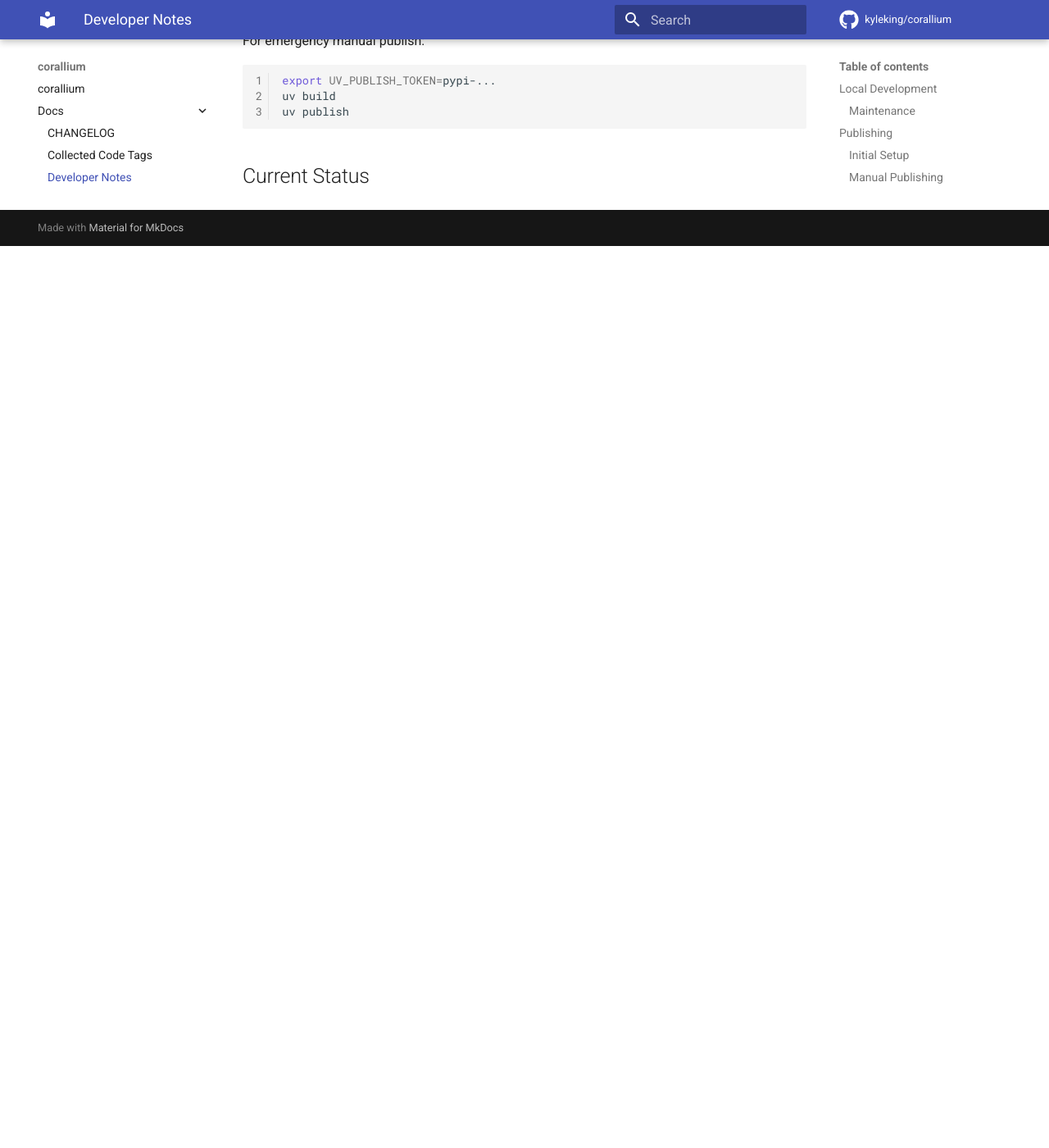
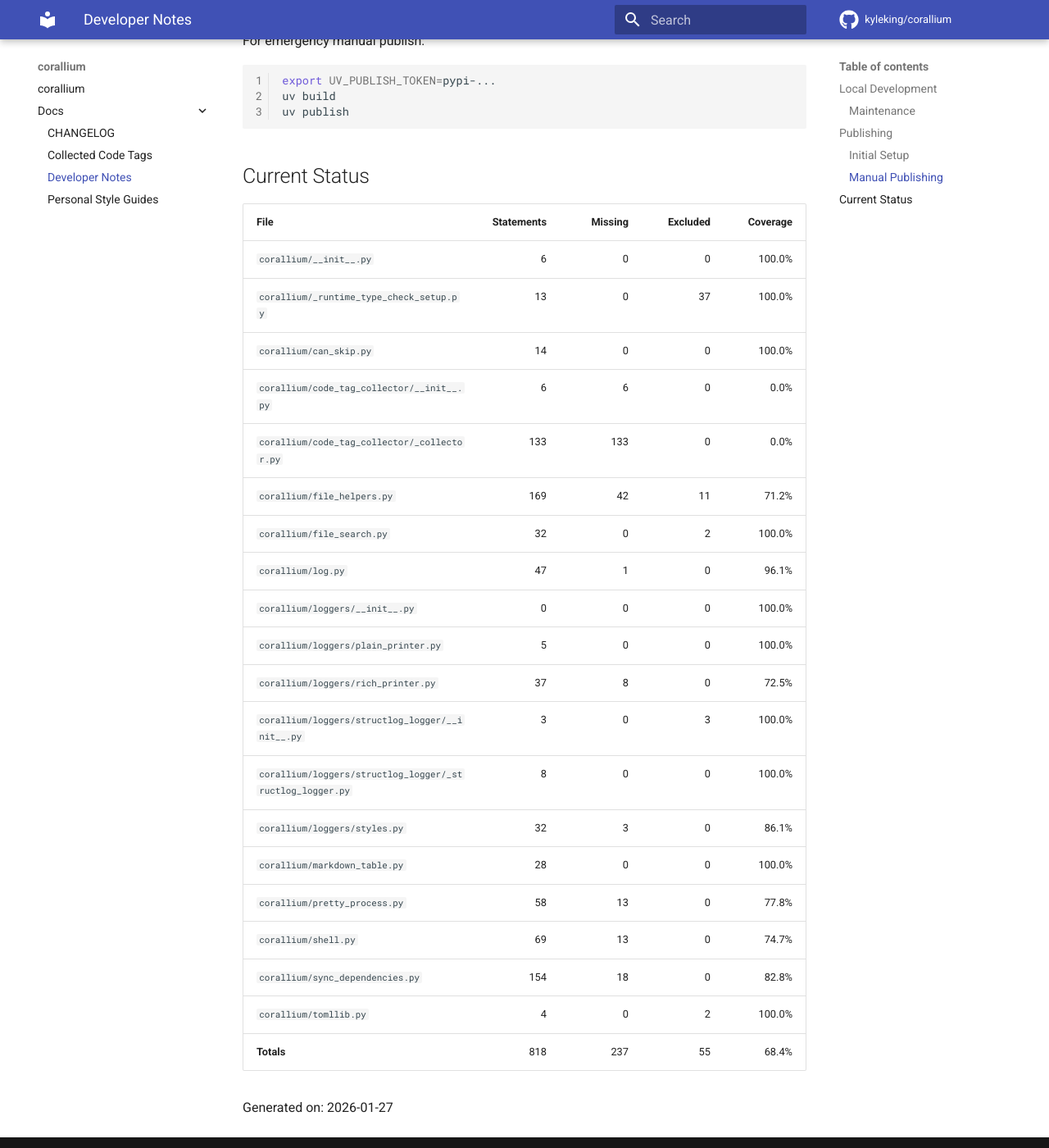
Before and after one commit to KyleKing/corallium, an MkDocs documentation site: the page built from docs/docs/DEVELOPER_GUIDE.md, in a window 1280 px wide and 1400 px high, scrolled down 1343 px. Shown: the whole window at 82% size. Built offline with MkDocs 1.6.1 and Material for MkDocs 9.7.7, drawn with Linux system fonts in a browser that asks for light colours; comment, search, counter and statistics services are not loaded; before the commit the page ends 1643 px from its top, so only the background shows below that.

Commit message:
docs: update on changes

```diff
--- a/docs/docs/DEVELOPER_GUIDE.md
+++ b/docs/docs/DEVELOPER_GUIDE.md
@@ -75,5 +75,28 @@
 ## Current Status
 
 <!-- {cts} COVERAGE -->
+| File                                                      | Statements | Missing | Excluded | Coverage |
+|-----------------------------------------------------------|-----------:|--------:|---------:|---------:|
+| `corallium/__init__.py`                                   | 6          | 0       | 0        | 100.0%   |
+| `corallium/_runtime_type_check_setup.py`                  | 13         | 0       | 37       | 100.0%   |
+| `corallium/can_skip.py`                                   | 14         | 0       | 0        | 100.0%   |
+| `corallium/code_tag_collector/__init__.py`                | 6          | 6       | 0        | 0.0%     |
+| `corallium/code_tag_collector/_collector.py`              | 133        | 133     | 0        | 0.0%     |
+| `corallium/file_helpers.py`                               | 169        | 42      | 11       | 71.2%    |
+| `corallium/file_search.py`                                | 32         | 0       | 2        | 100.0%   |
+| `corallium/log.py`                                        | 47         | 1       | 0        | 96.1%    |
+| `corallium/loggers/__init__.py`                           | 0          | 0       | 0        | 100.0%   |
+| `corallium/loggers/plain_printer.py`                      | 5          | 0       | 0        | 100.0%   |
+| `corallium/loggers/rich_printer.py`                       | 37         | 8       | 0        | 72.5%    |
+| `corallium/loggers/structlog_logger/__init__.py`          | 3          | 0       | 3        | 100.0%   |
+| `corallium/loggers/structlog_logger/_structlog_logger.py` | 8          | 0       | 0        | 100.0%   |
+| `corallium/loggers/styles.py`                             | 32         | 3       | 0        | 86.1%    |
+| `corallium/markdown_table.py`                             | 28         | 0       | 0        | 100.0%   |
+| `corallium/pretty_process.py`                             | 58         | 13      | 0        | 77.8%    |
+| `corallium/shell.py`                                      | 69         | 13      | 0        | 74.7%    |
+| `corallium/sync_dependencies.py`                          | 154        | 18      | 0        | 82.8%    |
+| `corallium/tomllib.py`                                    | 4          | 0       | 2        | 100.0%   |
+| **Totals**                                                | 818        | 237     | 55       | 68.4%    |
 
+Generated on: 2026-01-27
 <!-- {cte} -->
```
Also changed, not shown: docs/docs/CHANGELOG.md (+1 -0 lines), docs/docs/CODE_TAG_SUMMARY.md (+5 -4 lines), 1 other file.
